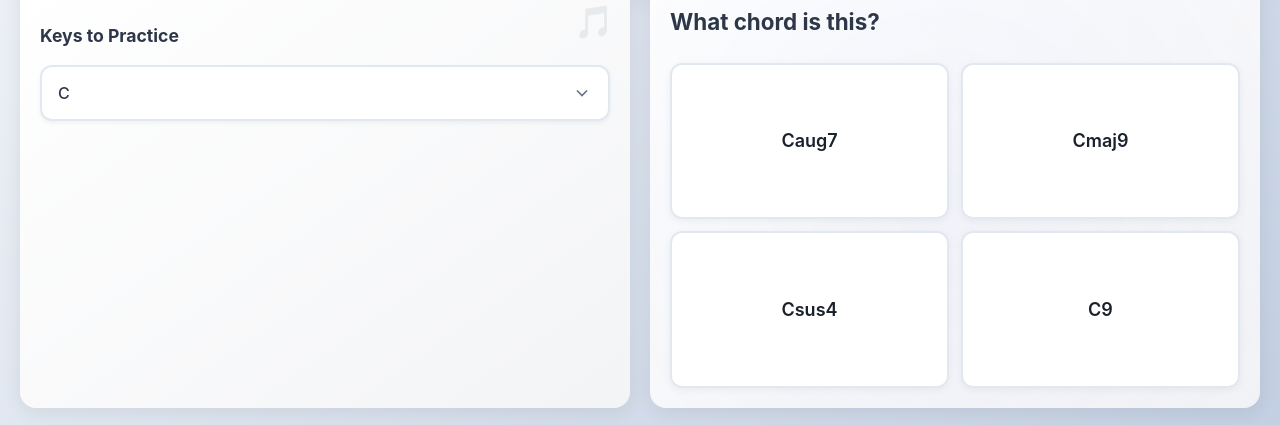
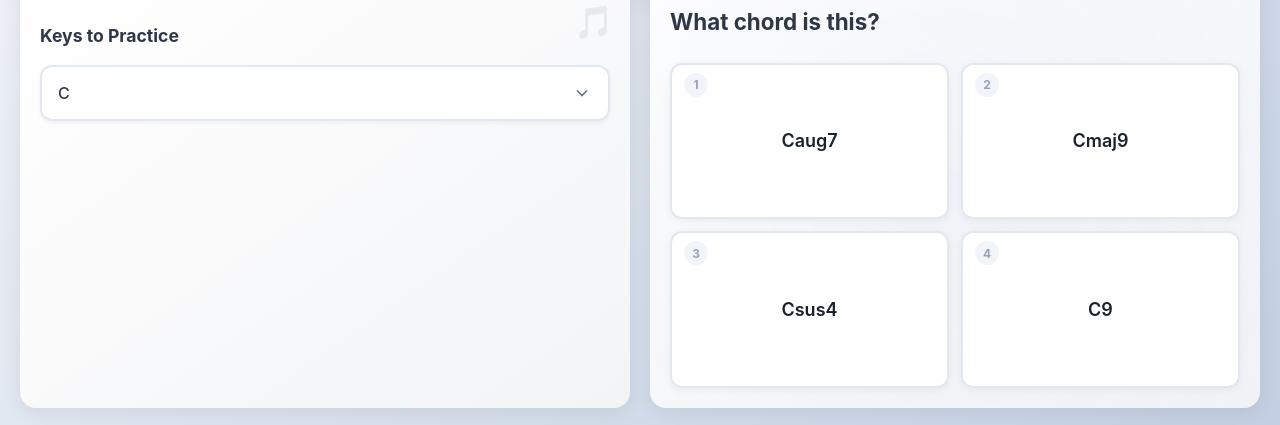
Before and after one commit to stonefruit/chord-learner, a React (Vite) app: page / in a window 1280 px wide. Shown: the part 372-797 px from the top of the page. Built offline with nearby package versions, Linux system fonts and the light colour scheme; the HTML template or start-up script is replaced by a standard one.

Commit message:
Add keyboard input

```diff
--- a/src/components/ChordQuiz.css
+++ b/src/components/ChordQuiz.css
@@ -67,6 +67,23 @@
   display: flex;
   align-items: center;
   justify-content: center;
+  gap: 0.75rem;
+}
+
+.option-number {
+  position: absolute;
+  left: 0.75rem;
+  top: 0.5rem;
+  font-size: 0.75rem;
+  font-weight: 700;
+  color: #94a3b8;
+  background: #f1f5f9;
+  width: 1.5rem;
+  height: 1.5rem;
+  border-radius: 50%;
+  display: flex;
+  align-items: center;
+  justify-content: center;
 }
 
 .option-button::before {
@@ -111,12 +128,22 @@
   animation: correct-answer 0.6s ease-out;
 }
 
+.option-button.correct .option-number {
+  background: rgba(255, 255, 255, 0.2);
+  color: white;
+}
+
 .option-button.incorrect {
   background: linear-gradient(135deg, #ef4444 0%, #dc2626 100%);
   color: white;
   border-color: transparent;
   box-shadow: 0 4px 20px rgba(239, 68, 68, 0.4);
   animation: incorrect-answer 0.6s ease-out;
+}
+
+.option-button.incorrect .option-number {
+  background: rgba(255, 255, 255, 0.2);
+  color: white;
 }
 
 @keyframes correct-answer {
@@ -259,6 +286,19 @@
   z-index: 1;
 }
 
+.next-button::after {
+  content: 'SPACE';
+  position: absolute;
+  right: -3rem;
+  font-size: 0.625rem;
+  font-weight: 600;
+  color: #94a3b8;
+  background: #f1f5f9;
+  padding: 0.125rem 0.375rem;
+  border-radius: 4px;
+  opacity: 0.7;
+}
+
 .next-button:hover {
   transform: translateY(-2px);
   box-shadow: 0 6px 20px rgba(59, 130, 246, 0.4);
@@ -292,6 +332,14 @@
     min-height: 50px;
   }
 
+  .option-number {
+    display: none;
+  }
+
+  .next-button::after {
+    display: none;
+  }
+
   .options {
     gap: 0.5rem;
   }
--- a/src/components/ChordQuiz.jsx
+++ b/src/components/ChordQuiz.jsx
@@ -67,6 +67,28 @@ const ChordQuiz = ({
     generateNewChord();
   };
 
+  // Keyboard shortcuts
+  useEffect(() => {
+    const handleKeyPress = (e) => {
+      // Number keys 1-4 to select answers
+      if (!answered && !showAnswer && e.key >= '1' && e.key <= '4') {
+        const index = parseInt(e.key) - 1;
+        if (index < options.length) {
+          handleAnswer(options[index]);
+        }
+      }
+
+      // Spacebar to go to next chord
+      if (answered && e.key === ' ') {
+        e.preventDefault(); // Prevent page scroll
+        handleNext();
+      }
+    };
+
+    window.addEventListener('keydown', handleKeyPress);
+    return () => window.removeEventListener('keydown', handleKeyPress);
+  }, [answered, showAnswer, options]);
+
   if (selectedKeys.length === 0) {
     return (
       <div className="chord-quiz">
@@ -109,7 +131,7 @@ const ChordQuiz = ({
       <h2>What chord is this?</h2>
 
       <div className="options">
-        {options.map((option) => (
+        {options.map((option, index) => (
           <button
             key={option}
             className={`option-button ${
@@ -122,6 +144,7 @@ const ChordQuiz = ({
             onClick={() => handleAnswer(option)}
             disabled={answered}
           >
+            <span className="option-number">{index + 1}</span>
             {option}
           </button>
         ))}
```
